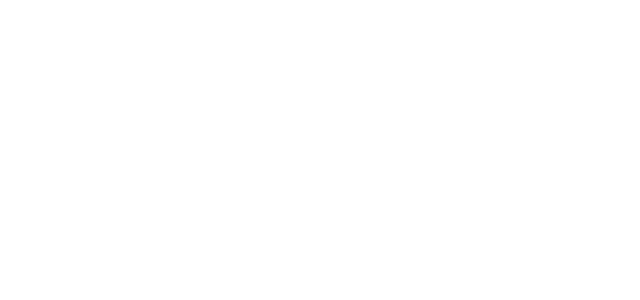
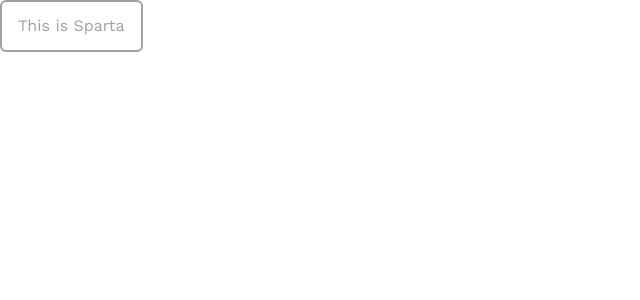
Before and after one commit to programmergeek/responsive-sandbox, a React (Create React App) app: page / in a window 1280 px wide. Shown: the top 300 px of the page, without its empty margins (0-640 px from the left). Built offline with nearby package versions, Linux system fonts and the light colour scheme.

Commit message:
implement primary and secondary buttons

```diff
--- a/src/App.tsx
+++ b/src/App.tsx
@@ -1,8 +1,17 @@
 import React from "react";
 import "./App.css";
+import { Button } from "./Components";
 
 function App() {
-  return <div className="App"></div>;
+  return (
+    <div className="App h-full w-full">
+      <div className="dark:bg-darkModeDark w-full h-full">
+        <Button onClick={() => console.log("click")} type="secondary" disabled>
+          This is Sparta
+        </Button>
+      </div>
+    </div>
+  );
 }
 
 export default App;
--- a/src/Components/Buttons.tsx
+++ b/src/Components/Buttons.tsx
@@ -1,13 +1,30 @@
 import React from "react";
 
 type ButtonProps = {
-  disabled: boolean;
-  iconStart: Node;
-  iconEnd: Node;
-  type: "primary" | "secondary" | "tertiary";
-  onClick: () => void;
+  disabled?: boolean;
+  iconStart?: Node;
+  iconEnd?: Node;
+  type?: "primary" | "secondary" | "tertiary";
+  onClick?: () => void;
 };
 
 export const Button: React.FC<ButtonProps> = ({ ...props }) => {
-  return <button>{props.children}</button>;
+  const buttonTypes = {
+    primary:
+      "bg-lightModeDark active:bg-lightModeMid dark:bg-darkModeMid dark:active:bg-darkModeDark dark:hover:bg-darkModeMid dark:text-white disabled:bg-lightModeDisabled dark:disabled:bg-darkModeDisabled",
+    secondary:
+      "bg-transparent text-black border-2 border-black dark:text-white dark:border-white hover:text-lightModeDark hover:border-lightModeDark dark:hover:text-darkModeLight dark:hover:border-darkModeLight active:text-black active:border-black dark:active:text-white dark:active:border-white disabled:cursor-not-allowed disabled:text-lightModeDisabled disabled:border-lightModeDisabled dark:disabled:text-darkModeDisabled dark:disabled:border-darkModeDisabled",
+    tertiary: "te",
+  };
+  return (
+    <button
+      onClick={() => (props.onClick ? props.onClick() : null)}
+      disabled={props.disabled}
+      className={`px-[16px] py-[12px] font-sans text-base  rounded-md text-center ${
+        props.type ? buttonTypes[props.type] : buttonTypes["primary"]
+      }`}
+    >
+      {props.children}
+    </button>
+  );
 };
```
